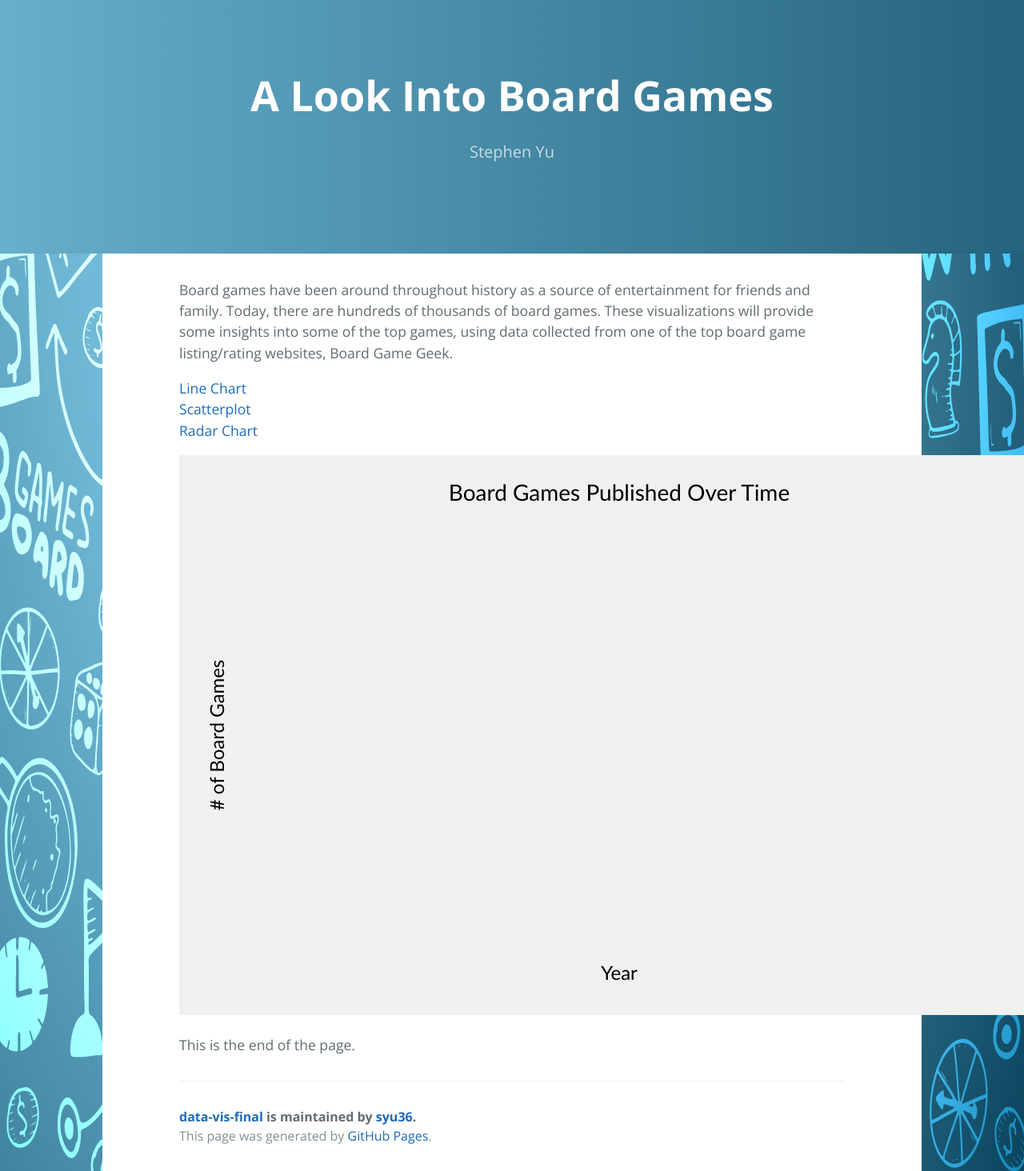
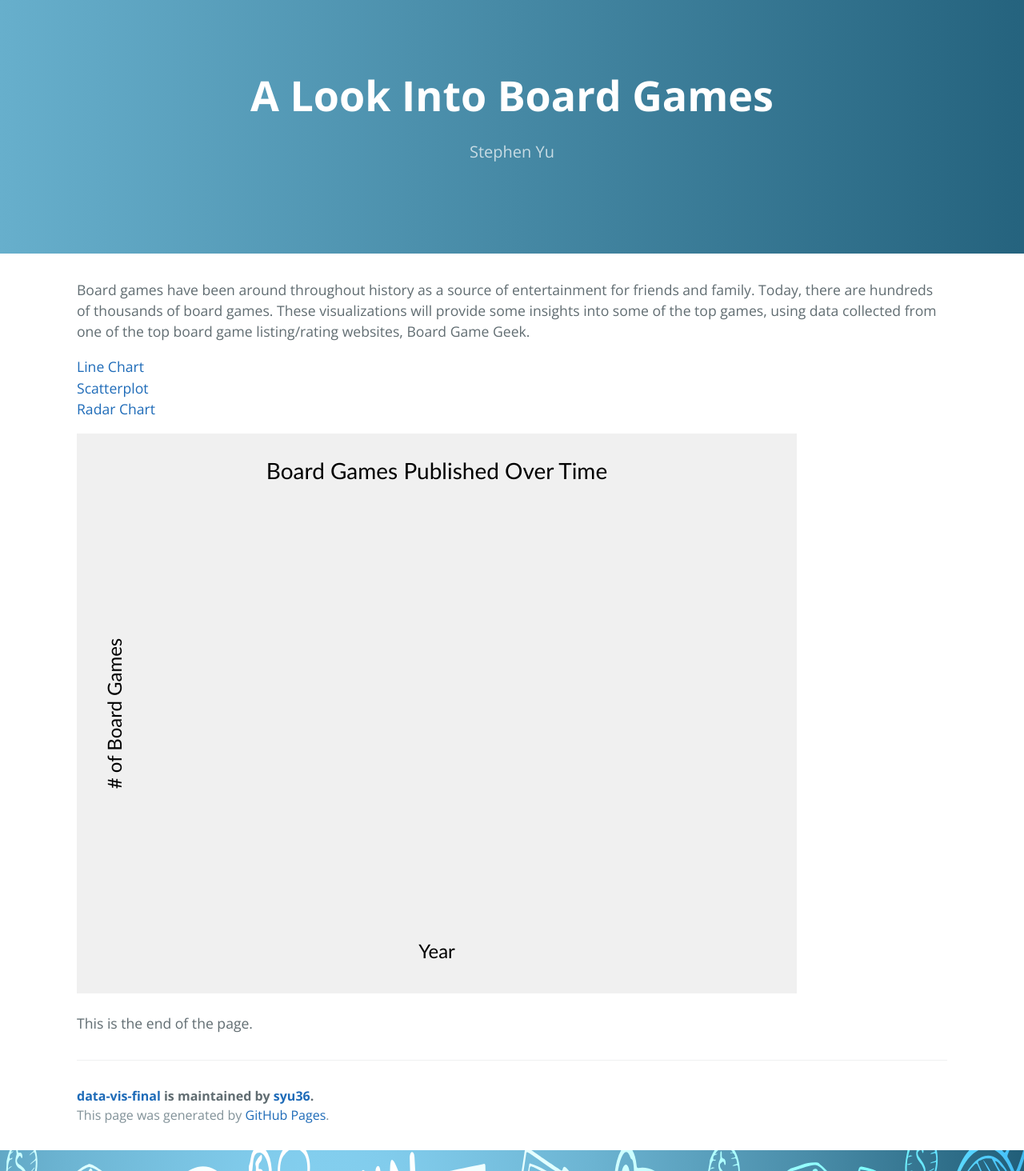
Before and after one commit to syu36/data-vis-final, a Jekyll site: the page built from index.md, in a window 1280 px wide. Shown: the whole page at 80% size. Built offline with Jekyll 4.4.1, drawn with Linux system fonts in a browser that asks for light colours; our own code applies the rules of GitHub Pages for plain Markdown files.

Commit message:
increase size of main content

```diff
--- a/_sass/jekyll-theme-cayman.scss
+++ b/_sass/jekyll-theme-cayman.scss
@@ -168,7 +168,7 @@
   }
 
   @include large {
-    max-width: 64rem;
+    max-width: 80rem;
     padding: 2rem 6rem;
     margin: 0 auto;
     font-size: 1.1rem;
```
Also changed, not shown: index.md (+1 -1 lines).
